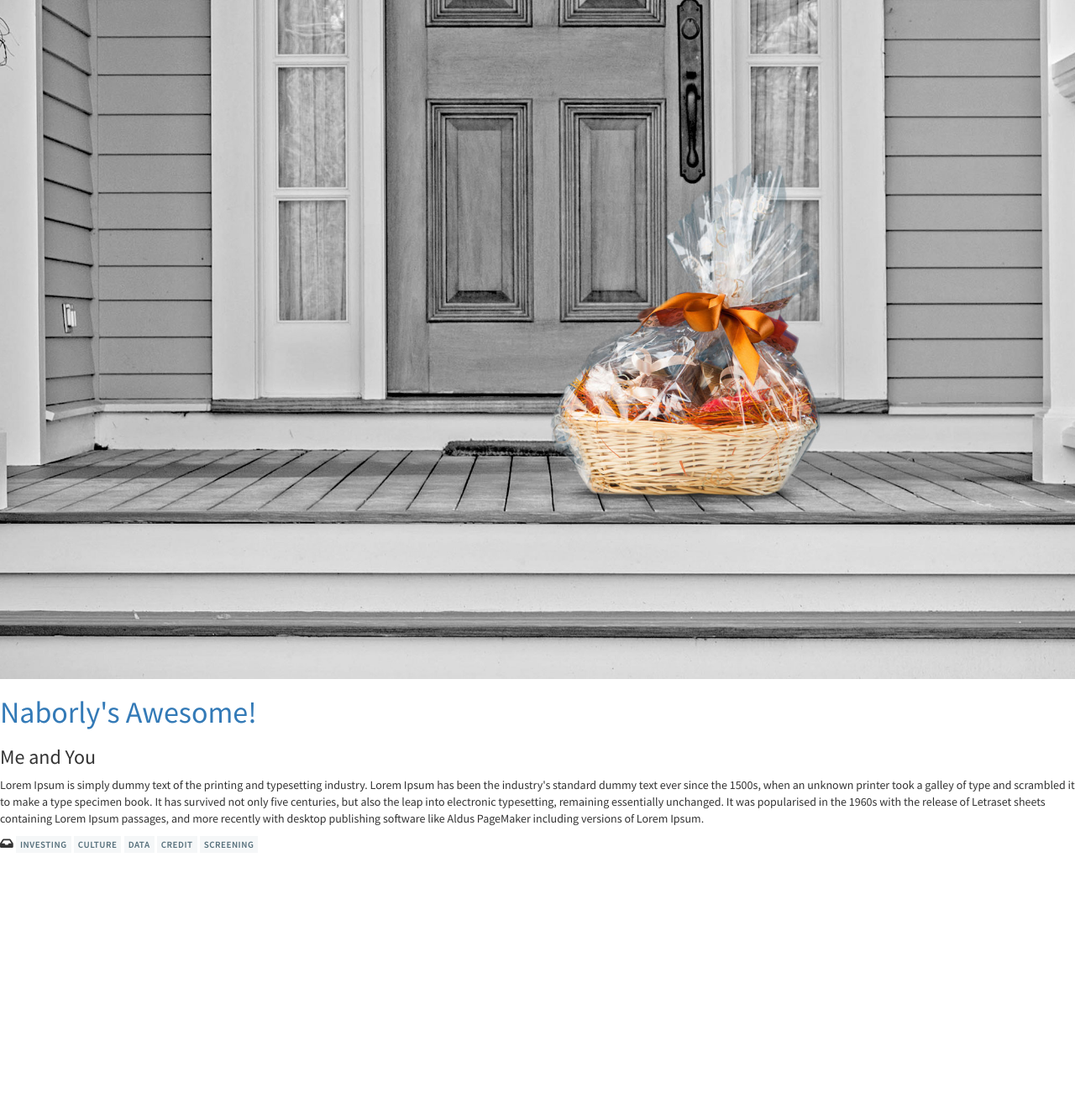
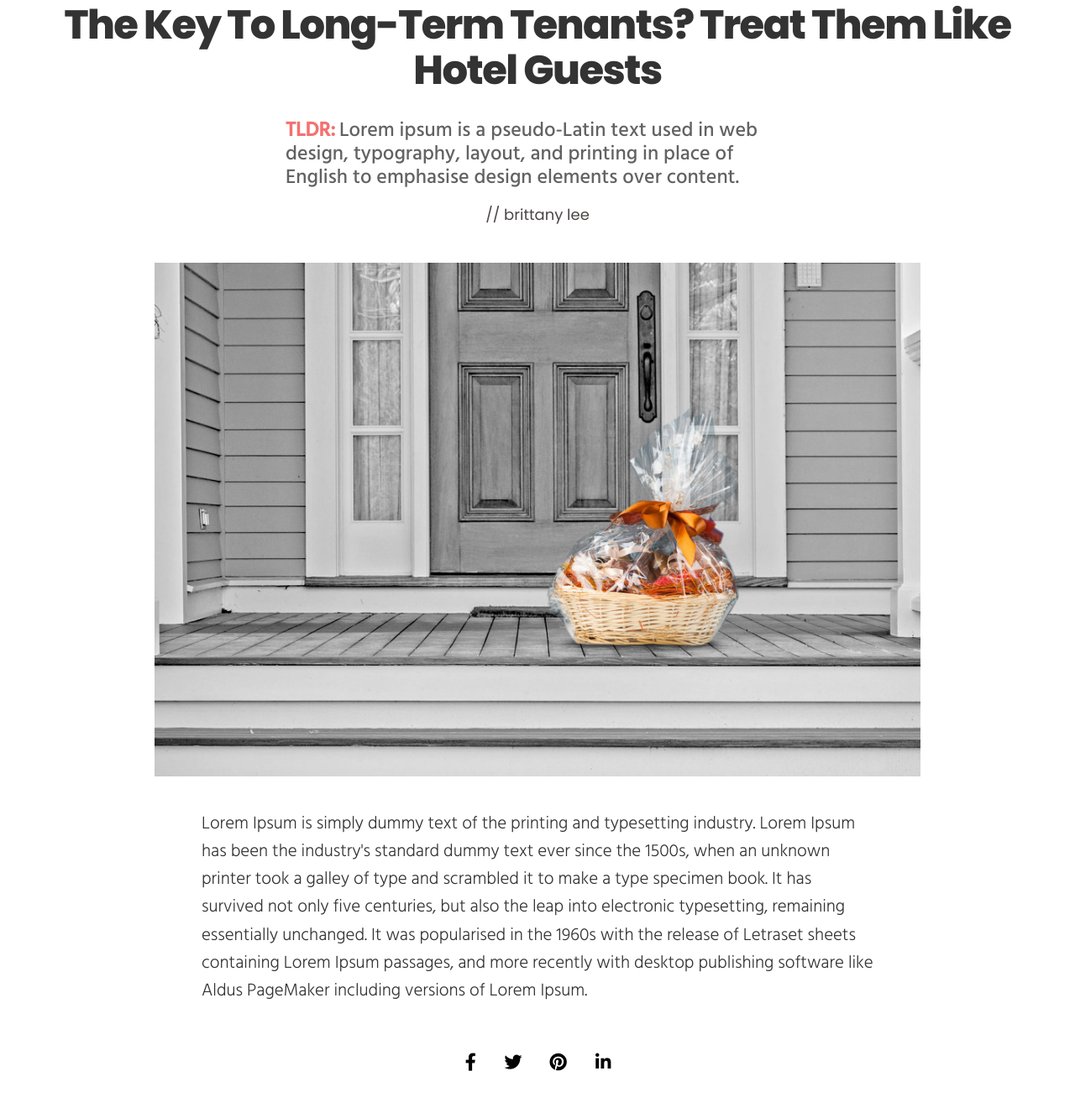
Before and after one commit to zackcarlson/naborly, a React app: page /#/posts/12340 in a window 1280 px wide. Shown: the part 49-1375 px from the top of the page at 84% size. Before the commit the page ends 1078 px from the top, so only its background shows below. Built offline with nearby package versions, Linux system fonts and the light colour scheme.

Commit message:
Create LatestPost and Social components

```diff
--- a/public/index.html
+++ b/public/index.html
@@ -3,8 +3,7 @@
   <head>
     <title>Naborly</title>
     <link rel="stylesheet" href="https://use.fontawesome.com/releases/v5.8.2/css/all.css" integrity="sha384-oS3vJWv+0UjzBfQzYUhtDYW+Pj2yciDJxpsK1OYPAYjqT085Qq/1cq5FLXAZQ7Ay" crossorigin="anonymous">
-    <link href="https://fonts.googleapis.com/css?family=Source+Sans+Pro:400,600&display=swap" rel="stylesheet">
-    <link rel="stylesheet" href="https://maxcdn.bootstrapcdn.com/bootstrap/3.4.0/css/bootstrap.min.css">
+    <link href="https://fonts.googleapis.com/css?family=Hind:300,400,500|Poppins:400,800&display=swap" rel="stylesheet">    <link rel="stylesheet" href="https://maxcdn.bootstrapcdn.com/bootstrap/3.4.0/css/bootstrap.min.css">
     <link rel="stylesheet" href="https://cdnjs.cloudflare.com/ajax/libs/flag-icon-css/3.3.0/css/flag-icon.min.css" />
   </head>
   <body>
--- a/src/components/App/App.css
+++ b/src/components/App/App.css
@@ -9,5 +9,5 @@ html {
 body {
   margin: 0;
   padding: 0;
-  font-family: 'Source Sans Pro', sans-serif;
+  font-family: 'Poppins', sans-serif;
 }
--- a/src/components/List/List.css
+++ b/src/components/List/List.css
@@ -1,3 +1,16 @@
+.list-header-container > h1 {
+  font-weight: bold;
+  font-size: 3rem;
+}
+
+.list-header-container {
+  display: flex;
+  justify-content: center;
+  flex-direction: column;
+  align-items: center;
+  margin: 2rem;
+}
+
 .list-post {
   border: 1px solid #E7EBED;
   border-radius: 5px;
@@ -11,7 +24,7 @@
 	transform: translateY(-1px);
 }
 
-.post-container > .description-container > ul > li {
+.post-container > .plural-post-container > .description-container > ul > li {
   list-style-type: none;
   display: inline-block;
   margin-left: .2rem;
@@ -25,11 +38,11 @@
   text-transform: uppercase;
 }
 
-.post-container > .description-container > ul {
+.post-container > .plural-post-container > .description-container > ul {
   padding: 0;
 }
 
-.list-post > .description-container > p {
+.list-post > .plural-post-container > .description-container > p {
   display: -webkit-box;
   -webkit-line-clamp: 2;
   -webkit-box-orient: vertical;
@@ -54,6 +67,13 @@
   height: auto;
 }
 
-.list-post > .description-container {
-  padding: 40px;
+.list-post > .plural-post-container > .description-container {
+  padding: 0px 40px 20px 40px;
 }
+
+.description-container > .link-to-post > h2 {
+  font-weight: 600;
+  line-height: 1.12;
+  letter-spacing: 1.5px;
+  text-transform: capitalize;
+}
--- a/src/components/Post/Post.css
+++ b/src/components/Post/Post.css
@@ -1,3 +1,66 @@
 .link-to-post {
   text-decoration: none!important;
+  color: black;
+  transition: color .5s;
 }
+
+.link-to-post:hover {
+  color: rgb(190, 190, 190);
+}
+
+.description-container > h4 {
+  text-transform: lowercase;
+}
+
+.singular-post-container {
+  display: flex;
+  flex-direction: column;
+  justify-content: center;
+  align-items: center;
+  margin: 2rem;
+}
+
+.singular-post-container > h1 {
+  font-weight: 900;
+  line-height: 1.12;
+  letter-spacing: -1.5px;
+  font-size: 3rem;
+  text-align: center;
+  text-transform: capitalize;
+}
+
+.summary-text,
+.summary-tldr,
+.content-container {
+  font-family: Hind;
+}
+
+.summary-tldr {
+  color: rgb(243, 113, 113);
+  font-weight: bold;
+  margin-right: .3rem;
+}
+
+.summary-text {
+  color: rgb(99, 97, 97);
+}
+
+.summary-container {
+  max-width: 600px;
+  min-width: 300px;
+}
+
+.author-container {
+  color: rgb(77, 70, 70);
+  margin-bottom: 3rem;
+}
+
+.content-container {
+  margin-top: 2.5rem;
+  max-width: 800px;
+  min-width: 300px;
+  font-size: 21px;
+  line-height: 1.58;
+  letter-spacing: -.003em;
+  font-weight: lighter;
+}
--- a/src/components/Post/Post.js
+++ b/src/components/Post/Post.js
@@ -1,47 +1,59 @@
 import React from 'react';
 import './Post.css';
 import { Link } from 'react-router-dom';
-import { connect } from 'react-redux';
-import { getPost } from '../../actions/index.js';
 import { LazyLoadImage } from 'react-lazy-load-image-component';
-
-const mapStateToProps = state => ({
-  currentPost: state.currentPost
-});
-
-const mapDispatchToProps = dispatch => ({
-  getPost: (id) => dispatch(getPost(id))
-});
+import Social from '../Social/Social.js';
 
 const Post = (props) => (
   <div className={'card post-container ' + props.postClass || ''}>
+      {props.listOfPosts ?
+        <div className='plural-post-container'>
           <LazyLoadImage
+            height={'auto'}
+            width={'100%'}
             alt={'Header image'}
-      height={'auto'}
             src={props.image}
-      width={'100%'} />
+          />
           <div className='description-container'>
             <Link
               to={`/posts/${props.id}`}
               onClick={() => props.getPost(props.id)}
               className='link-to-post'
             >
-      <h1>{props.title}</h1>
+              <h2>{props.title.toLowerCase()}</h2>
             </Link>
-    <h3>
-      {props.author}
-    </h3>
+            <h4> {props.author} </h4>
             <p>{props.content}</p>
-
             <ul>
               <i className='fas fa-inbox'></i>
               {props.tags.map((tag, idx) => <li key={idx}>{tag}</li>)}
             </ul>
           </div>
         </div>
+        :
+        <div className='singular-post-container'>
+          <h1>{props.title.toLowerCase()}</h1>
+          <h3 className='summary-container'>
+            <span className='summary-tldr'>TLDR:</span>
+            <span className='summary-text'>
+              Lorem ipsum is a pseudo-Latin text used in web design, typography,
+              layout, and printing in place of English to emphasise design elements
+              over content.
+            </span>
+
+          </h3>
+          <h4 className='author-container'> // {props.author.toLowerCase()} </h4>
+          <LazyLoadImage
+            alt={'Header image'}
+            height={'auto'}
+            src={props.image}
+            width={'75%'}
+          />
+          <p className='content-container'>{props.content}</p>
+          <Social/>
+        </div>
+      }
+  </div>
 );
 
-export default connect(
-  mapStateToProps,
-  mapDispatchToProps
-)(Post);
+export default Post;
--- /dev/null
+++ b/src/components/Social/Social.css
@@ -0,0 +1,29 @@
+.center-block > a {
+  padding: 20px;
+  color: black;
+  transition: color .5s;
+}
+
+.center-block > #social-facebook:hover {
+  color: #3b5998;
+}
+
+.center-block > #social-twitter:hover {
+  color: #1da1f2;
+}
+
+.center-block > #social-pinterest:hover {
+  color: #bd081c;
+}
+
+.center-block > #social-linkedin:hover {
+  color: #0077b5;
+}
+
+.center-block > a > i {
+  transform: scale(1.5,1.5);
+}
+
+.center-block {
+  margin: 3rem 0;
+}
--- /dev/null
+++ b/src/components/Social/Social.js
@@ -0,0 +1,17 @@
+import React from 'react';
+import './Social.css';
+
+const Social = () => (
+  <footer className='social-footer'>
+    <div className='container'>
+      <div className='text-center center-block'>
+        <a href='https://www.facebook.com' id='social-facebook'><i className='fab fa-facebook-f'></i></a>
+        <a href='https://twitter.com' id='social-twitter'><i className='fab fa-twitter'></i></a>
+        <a href='https://pinterest.com' id='social-pinterest'><i className='fab fa-pinterest'></i></a>
+        <a href='https://linkedin.com' id='social-linkedin'><i className='fab fa-linkedin-in'></i></a>
+      </div>
+    </div>
+  </footer>
+);
+
+export default Social;
--- a/src/reducers/index.js
+++ b/src/reducers/index.js
@@ -18,124 +18,124 @@ const initialState = {
   pageSize: 10,
   posts: [
     {
-      title: 'Naborly\'s Awesome!',
+      title: 'THE KEY TO LONG-TERM TENANTS? TREAT THEM LIKE HOTEL GUESTS',
       content: 'Lorem Ipsum is simply dummy text of the printing and typesetting industry. Lorem Ipsum has been the industry\'s standard dummy text ever since the 1500s, when an unknown printer took a galley of type and scrambled it to make a type specimen book. It has survived not only five centuries, but also the leap into electronic typesetting, remaining essentially unchanged. It was popularised in the 1960s with the release of Letraset sheets containing Lorem Ipsum passages, and more recently with desktop publishing software like Aldus PageMaker including versions of Lorem Ipsum.',
-      author: 'Me and You',
-      tags: ['Investing', 'Culture', 'Data', 'Credit', 'Screening'],
+      author: 'BRITTANY LEE',
+      tags: ['Screening', 'Property Management'],
       id: 1234*10,
       image: header1
 
     },
     {
-      title: 'Wham Bam',
+      title: '5 STEPS TO STARTING YOUR RENTAL REAL ESTATE EMPIRE',
       content: 'Lorem Ipsum is simply dummy text of the printing and typesetting industry. Lorem Ipsum has been the industry\'s standard dummy text ever since the 1500s, when an unknown printer took a galley of type and scrambled it to make a type specimen book. It has survived not only five centuries, but also the leap into electronic typesetting, remaining essentially unchanged. It was popularised in the 1960s with the release of Letraset sheets containing Lorem Ipsum passages, and more recently with desktop publishing software like Aldus PageMaker including versions of Lorem Ipsum.',
-      author: 'Me and You',
-      tags: ['Investing', 'Data', 'Screening'],
+      author: 'BRITTANY LEE',
+      tags: ['Investing'],
       id: 1235*10,
       image: header2
     },
     {
-      title: 'Thank you Mam',
+      title: 'A FIRESIDE CHAT WITH GRANT YIM, VP OF PRODUCT AT NABORLY',
       content: 'Lorem Ipsum is simply dummy text of the printing and typesetting industry. Lorem Ipsum has been the industry\'s standard dummy text ever since the 1500s, when an unknown printer took a galley of type and scrambled it to make a type specimen book. It has survived not only five centuries, but also the leap into electronic typesetting, remaining essentially unchanged. It was popularised in the 1960s with the release of Letraset sheets containing Lorem Ipsum passages, and more recently with desktop publishing software like Aldus PageMaker including versions of Lorem Ipsum.',
-      author: 'Me and You',
-      tags: ['Investing', 'Data', 'Screening'],
+      author: 'BRITTANY LEE',
+      tags: ['Culture'],
       id: 1236*10,
       image: header3
     },
     {
-      title: 'More stuff about stuff',
+      title: 'HOW TO WRITE THE BEST RENTAL LISTING',
       content: 'Lorem Ipsum is simply dummy text of the printing and typesetting industry. Lorem Ipsum has been the industry\'s standard dummy text ever since the 1500s, when an unknown printer took a galley of type and scrambled it to make a type specimen book. It has survived not only five centuries, but also the leap into electronic typesetting, remaining essentially unchanged. It was popularised in the 1960s with the release of Letraset sheets containing Lorem Ipsum passages, and more recently with desktop publishing software like Aldus PageMaker including versions of Lorem Ipsum.',
-      author: 'Me and You',
-      tags: ['Investing', 'Data', 'Screening'],
+      author: 'KIMBERLY WONG',
+      tags: ['Rental', 'Advertising'],
       id: 1237*10,
       image: header4
     },
     {
-      title: 'Random title',
+      title: '4 REASONS WHY YOUR RENTAL DATA IS SAFE WITH NABORLY',
       content: 'Lorem Ipsum is simply dummy text of the printing and typesetting industry. Lorem Ipsum has been the industry\'s standard dummy text ever since the 1500s, when an unknown printer took a galley of type and scrambled it to make a type specimen book. It has survived not only five centuries, but also the leap into electronic typesetting, remaining essentially unchanged. It was popularised in the 1960s with the release of Letraset sheets containing Lorem Ipsum passages, and more recently with desktop publishing software like Aldus PageMaker including versions of Lorem Ipsum.',
-      author: 'Me and You',
-      tags: ['Investing', 'Data', 'Screening'],
+      author: 'KIMBERLY WONG',
+      tags: ['Data'],
       id: 1238*10,
       image: header5
     },
     {
-      title: 'Crazy kitchen nightmares',
+      title: 'WHAT EXACTLY IS CREDIT? KIM K. HAS AN OPINION',
       content: 'Lorem Ipsum is simply dummy text of the printing and typesetting industry. Lorem Ipsum has been the industry\'s standard dummy text ever since the 1500s, when an unknown printer took a galley of type and scrambled it to make a type specimen book. It has survived not only five centuries, but also the leap into electronic typesetting, remaining essentially unchanged. It was popularised in the 1960s with the release of Letraset sheets containing Lorem Ipsum passages, and more recently with desktop publishing software like Aldus PageMaker including versions of Lorem Ipsum.',
-      author: 'Me and You',
-      tags: ['Investing', 'Culture', 'Data', 'Screening'],
+      author: 'KIMBERLY WONG',
+      tags: ['Credit'],
       id: 1239*10,
       image: header6
     },
     {
-      title: 'Yay titles!',
+      title: 'FAKE CREDIT REPORTS ON THE RISE IN TORONTO—WHAT EVERY LANDORD NEEDS TO KNOW',
       content: 'Lorem Ipsum is simply dummy text of the printing and typesetting industry. Lorem Ipsum has been the industry\'s standard dummy text ever since the 1500s, when an unknown printer took a galley of type and scrambled it to make a type specimen book. It has survived not only five centuries, but also the leap into electronic typesetting, remaining essentially unchanged. It was popularised in the 1960s with the release of Letraset sheets containing Lorem Ipsum passages, and more recently with desktop publishing software like Aldus PageMaker including versions of Lorem Ipsum.',
-      author: 'Me and You',
-      tags: ['Investing', 'Culture', 'Data', 'Screening'],
+      author: 'JEROME WERNIUK',
+      tags: ['Screening'],
       id: 1240*10,
       image: header7
     },
     {
-      title: 'Cool Story Bro',
+      title: 'DEBUNKING THE RENT-TO-INCOME RATIO',
       content: 'Lorem Ipsum is simply dummy text of the printing and typesetting industry. Lorem Ipsum has been the industry\'s standard dummy text ever since the 1500s, when an unknown printer took a galley of type and scrambled it to make a type specimen book. It has survived not only five centuries, but also the leap into electronic typesetting, remaining essentially unchanged. It was popularised in the 1960s with the release of Letraset sheets containing Lorem Ipsum passages, and more recently with desktop publishing software like Aldus PageMaker including versions of Lorem Ipsum.',
-      author: 'Me and You',
-      tags: ['Investing', 'Culture', 'Data', 'Screening'],
+      author: 'BRITTANY LEE',
+      tags: ['Screening'],
       id: 1241*10,
       image: header8
     },
     {
-      title: 'Never ever Boy',
+      title: 'EVICTIONS 101: HOW TO EVICT A TENANT IN ONTARIO',
       content: 'Lorem Ipsum is simply dummy text of the printing and typesetting industry. Lorem Ipsum has been the industry\'s standard dummy text ever since the 1500s, when an unknown printer took a galley of type and scrambled it to make a type specimen book. It has survived not only five centuries, but also the leap into electronic typesetting, remaining essentially unchanged. It was popularised in the 1960s with the release of Letraset sheets containing Lorem Ipsum passages, and more recently with desktop publishing software like Aldus PageMaker including versions of Lorem Ipsum.',
-      author: 'Me and You',
-      tags: ['Investing', 'Culture', 'Data', 'Screening'],
+      author: 'BRITTANY LEE',
+      tags: ['Laws & Regulations'],
       id: 1242*10,
       image: header9
     },
     {
-      title: 'No no foo',
+      title: 'WHAT IS AI AND HOW WILL IT AFFECT REAL ESTATE?',
       content: 'Lorem Ipsum is simply dummy text of the printing and typesetting industry. Lorem Ipsum has been the industry\'s standard dummy text ever since the 1500s, when an unknown printer took a galley of type and scrambled it to make a type specimen book. It has survived not only five centuries, but also the leap into electronic typesetting, remaining essentially unchanged. It was popularised in the 1960s with the release of Letraset sheets containing Lorem Ipsum passages, and more recently with desktop publishing software like Aldus PageMaker including versions of Lorem Ipsum.',
-      author: 'Me and You',
-      tags: ['Investing', 'Culture', 'Data'],
+      author: 'TANZIM SAQIB',
+      tags: ['Data'],
       id: 1243*10,
       image: header10
     },
     {
-      title: 'It\'s bizarre',
+      title: 'CALIFORNIA COLIVIN’',
       content: 'Lorem Ipsum is simply dummy text of the printing and typesetting industry. Lorem Ipsum has been the industry\'s standard dummy text ever since the 1500s, when an unknown printer took a galley of type and scrambled it to make a type specimen book. It has survived not only five centuries, but also the leap into electronic typesetting, remaining essentially unchanged. It was popularised in the 1960s with the release of Letraset sheets containing Lorem Ipsum passages, and more recently with desktop publishing software like Aldus PageMaker including versions of Lorem Ipsum.',
-      author: 'Me and You',
-      tags: ['Investing', 'Culture', 'Data'],
+      author: 'BRITTANY LEE',
+      tags: ['Listings'],
       id: 1244*10,
       image: header11
     },
     {
-      title: 'Really dude?',
+      title: 'COLLECTIONS CONUNDRUMS? GOBEYONDCOLLECTIONS EXPLAINS',
       content: 'Lorem Ipsum is simply dummy text of the printing and typesetting industry. Lorem Ipsum has been the industry\'s standard dummy text ever since the 1500s, when an unknown printer took a galley of type and scrambled it to make a type specimen book. It has survived not only five centuries, but also the leap into electronic typesetting, remaining essentially unchanged. It was popularised in the 1960s with the release of Letraset sheets containing Lorem Ipsum passages, and more recently with desktop publishing software like Aldus PageMaker including versions of Lorem Ipsum.',
-      author: 'Me and You',
-      tags: ['Investing', 'Culture', 'Data'],
+      author: 'JEROME WERNIUK',
+      tags: ['Laws & Regulations'],
       id: 1245*10,
       image: header12
     },
     {
-      title: 'Get out!',
+      title: 'DON’T GET CAUGHT WITH THESE 3 COGNITIVE BIASES',
       content: 'Lorem Ipsum is simply dummy text of the printing and typesetting industry. Lorem Ipsum has been the industry\'s standard dummy text ever since the 1500s, when an unknown printer took a galley of type and scrambled it to make a type specimen book. It has survived not only five centuries, but also the leap into electronic typesetting, remaining essentially unchanged. It was popularised in the 1960s with the release of Letraset sheets containing Lorem Ipsum passages, and more recently with desktop publishing software like Aldus PageMaker including versions of Lorem Ipsum.',
-      author: 'Me and You',
-      tags: ['Investing', 'Culture', 'Data'],
+      author: 'BRITTANY LEE',
+      tags: ['Screening'],
       id: 1246*10,
       image: header13
     },
     {
-      title: 'Why you no like?!',
+      title: 'HOW CAN I VERIFY A TENANT’S RENTAL HISTORY?',
       content: 'Lorem Ipsum is simply dummy text of the printing and typesetting industry. Lorem Ipsum has been the industry\'s standard dummy text ever since the 1500s, when an unknown printer took a galley of type and scrambled it to make a type specimen book. It has survived not only five centuries, but also the leap into electronic typesetting, remaining essentially unchanged. It was popularised in the 1960s with the release of Letraset sheets containing Lorem Ipsum passages, and more recently with desktop publishing software like Aldus PageMaker including versions of Lorem Ipsum.',
-      author: 'Me and You',
-      tags: ['Investing', 'Culture', 'Data'],
+      author: 'JEROME WERNIUK',
+      tags: ['Landlords'],
       id: 1247*10,
       image: header14
     }
   ],
   currentPost: {
-    title: 'Naborly\'s Awesome!',
+    title: 'THE KEY TO LONG-TERM TENANTS? TREAT THEM LIKE HOTEL GUESTS',
     content: 'Lorem Ipsum is simply dummy text of the printing and typesetting industry. Lorem Ipsum has been the industry\'s standard dummy text ever since the 1500s, when an unknown printer took a galley of type and scrambled it to make a type specimen book. It has survived not only five centuries, but also the leap into electronic typesetting, remaining essentially unchanged. It was popularised in the 1960s with the release of Letraset sheets containing Lorem Ipsum passages, and more recently with desktop publishing software like Aldus PageMaker including versions of Lorem Ipsum.',
-    author: 'Me and You',
-    tags: ['Investing', 'Culture', 'Data', 'Credit', 'Screening'],
+    author: 'BRITTANY LEE',
+    tags: ['Screening', 'Property Management'],
     id: 1234*10,
     image: header1
   }
```
Also changed, not shown: src/components/LatestPost/LatestPost.css (added, +52 -0 lines), src/components/LatestPost/LatestPost.js (added, +37 -0 lines), src/components/List/List.js (+14 -4 lines), 1 other file. Lines whose indentation alone changed are shown as unchanged.
